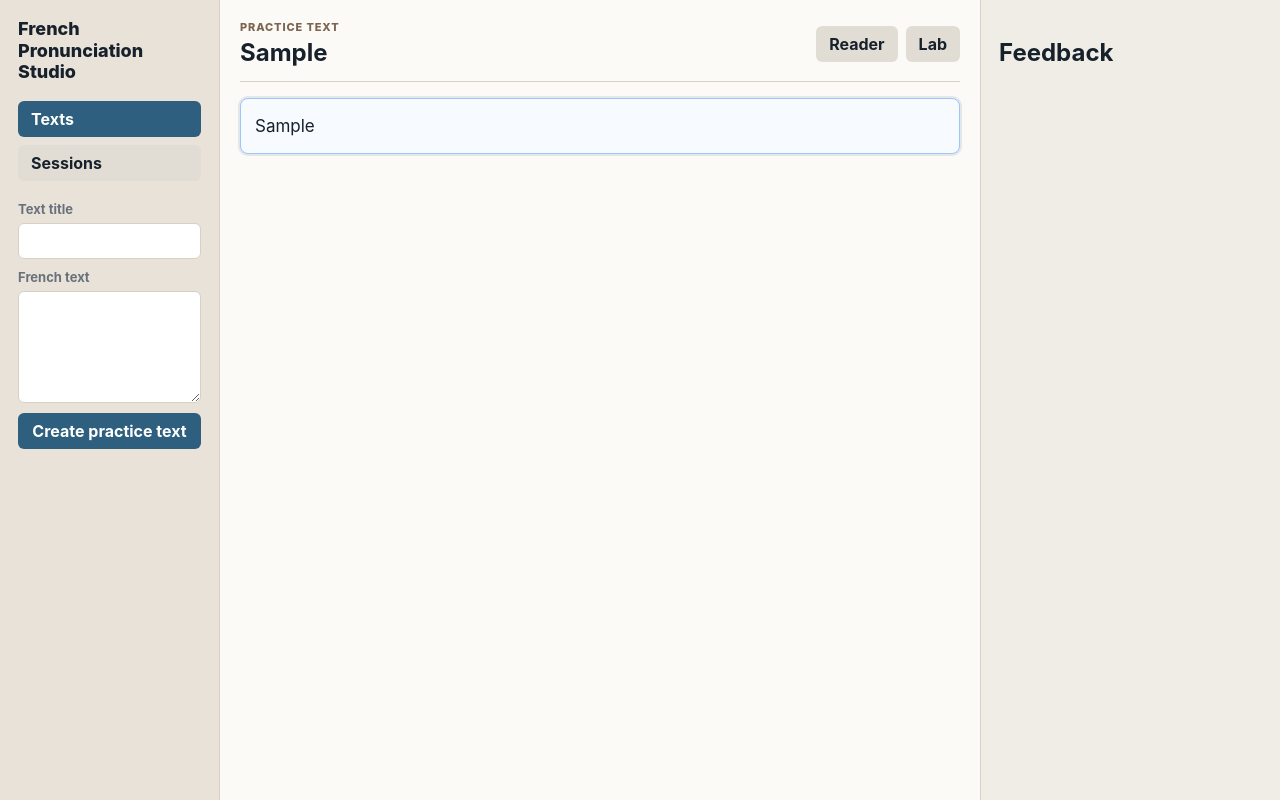
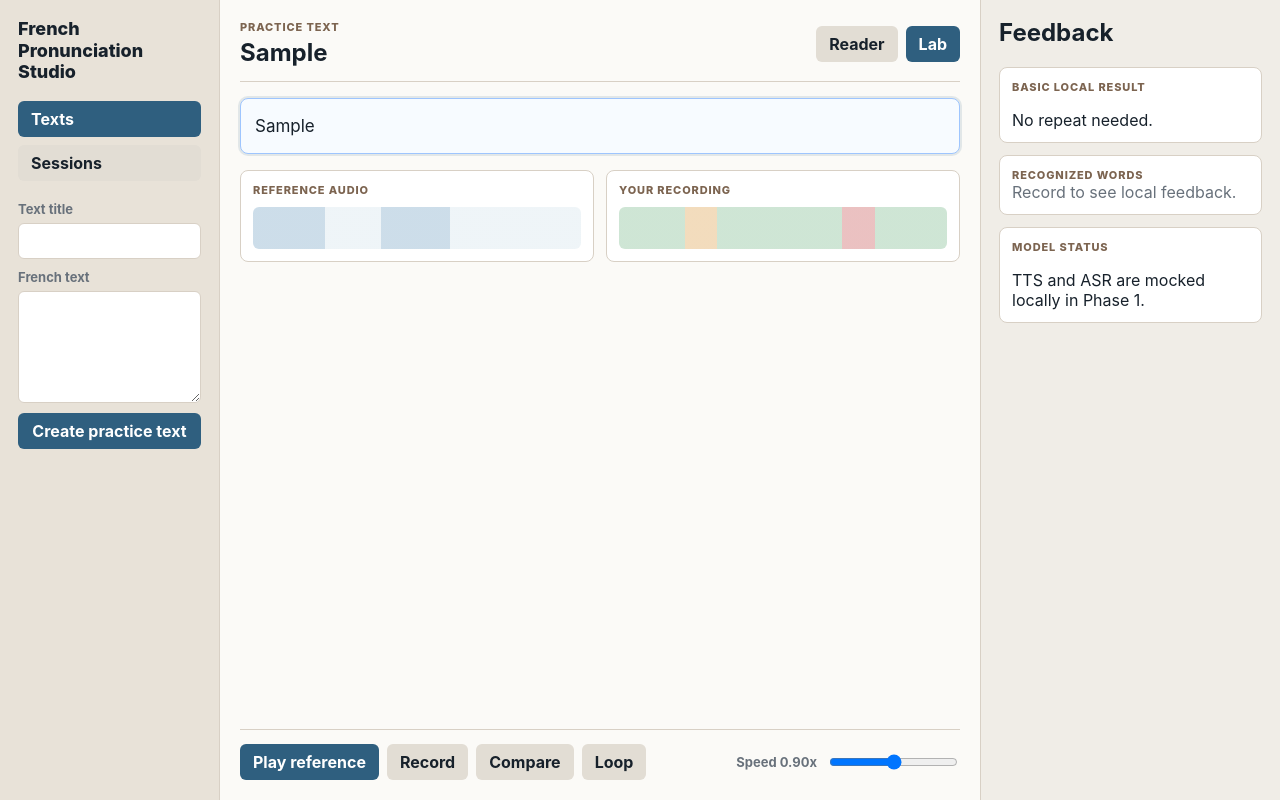
Before and after one commit to gaorunzhao/french-pronunciation-studio, a React (Vite) app: page / in a window 1280 px wide. Both pictures are taken after typing "Sample", "Sample" into the empty fields and a click on the button "Create practice text". Built offline with nearby package versions, Linux system fonts and the light colour scheme.

Commit message:
feat: add lab practice flow

```diff
--- a/src/App.tsx
+++ b/src/App.tsx
@@ -1,26 +1,96 @@
 import { useMemo, useState } from "react";
+import { FeedbackPanel } from "./components/FeedbackPanel";
 import { PracticeWorkspace } from "./components/PracticeWorkspace";
 import { TextImport } from "./components/TextImport";
 import { InMemoryRepository } from "./data/inMemoryRepository";
 import type { StudioRepository } from "./data/repository";
-import type { PracticeSentence, TextDocument } from "./domain/types";
+import type {
+  AnalysisResult,
+  PracticeSentence,
+  TextDocument,
+  VoiceSettings,
+} from "./domain/types";
+import {
+  MockAnalyzerAdapter,
+  MockAsrAdapter,
+  MockTtsAdapter,
+} from "./modelAdapters/mockAdapters";
+
+const ttsAdapter = new MockTtsAdapter();
+const asrAdapter = new MockAsrAdapter();
+const analyzerAdapter = new MockAnalyzerAdapter();
+
+const defaultVoice: VoiceSettings = {
+  engine: "mock",
+  voiceId: "camille",
+  speed: 0.9,
+  styleStrength: 0.6,
+};
 
 interface AppProps {
   repository?: StudioRepository;
 }
 
-export default function App({ repository }: AppProps) {
-  const [defaultRepository] = useState(() => new InMemoryRepository());
-  const activeRepository = repository ?? defaultRepository;
+export default function App({ repository: providedRepository }: AppProps) {
+  const [repository] = useState<StudioRepository>(
+    () => providedRepository ?? new InMemoryRepository(),
+  );
   const [texts, setTexts] = useState<TextDocument[]>([]);
   const [sentences, setSentences] = useState<PracticeSentence[]>([]);
   const [selectedTextId, setSelectedTextId] = useState<string>();
   const [selectedSentenceId, setSelectedSentenceId] = useState<string>();
+  const [hasReference, setHasReference] = useState(false);
+  const [hasRecording, setHasRecording] = useState(false);
+  const [referenceDurationMs, setReferenceDurationMs] = useState(0);
+  const [recordingDurationMs, setRecordingDurationMs] = useState(0);
+  const [analysis, setAnalysis] = useState<AnalysisResult>();
+  const [speed, setSpeed] = useState(0.9);
 
   const selectedText = useMemo(
     () => texts.find((text) => text.id === selectedTextId),
     [selectedTextId, texts],
   );
+  const selectedSentence = useMemo(
+    () => sentences.find((sentence) => sentence.id === selectedSentenceId),
+    [selectedSentenceId, sentences],
+  );
+
+  async function playReference() {
+    if (!selectedSentence) return;
+
+    const generated = await ttsAdapter.generate({
+      sentenceId: selectedSentence.id,
+      text: selectedSentence.text,
+      voice: { ...defaultVoice, speed },
+    });
+    setHasReference(true);
+    setReferenceDurationMs(generated.durationMs);
+  }
+
+  async function record() {
+    if (!selectedSentence) return;
+
+    setHasRecording(true);
+    setRecordingDurationMs(
+      Math.max(900, selectedSentence.text.split(/\s+/).length * 480),
+    );
+  }
+
+  async function compare() {
+    if (!selectedSentence) return;
+
+    const transcription = await asrAdapter.transcribe({
+      recordingPath: "mock://recording/bonjour.wav",
+      fallbackText: selectedSentence.text,
+    });
+    const result = await analyzerAdapter.analyze({
+      expectedText: selectedSentence.text,
+      recognizedText: transcription.text,
+      referenceDurationMs: referenceDurationMs || 1000,
+      recordingDurationMs: recordingDurationMs || transcription.durationMs,
+    });
+    setAnalysis(result);
+  }
 
   return (
     <main className="app-shell">
@@ -40,11 +110,16 @@ export default function App({ repository }: AppProps) {
         </nav>
         <TextImport
           onCreate={async (input) => {
-            const created = await activeRepository.createText(input);
-            setTexts(await activeRepository.listTexts());
+            const created = await repository.createText(input);
+            setTexts(await repository.listTexts());
             setSentences(created.sentences);
             setSelectedTextId(created.text.id);
             setSelectedSentenceId(created.sentences[0]?.id);
+            setHasReference(false);
+            setHasRecording(false);
+            setReferenceDurationMs(0);
+            setRecordingDurationMs(0);
+            setAnalysis(undefined);
           }}
         />
       </aside>
@@ -53,12 +128,20 @@ export default function App({ repository }: AppProps) {
           text={selectedText}
           sentences={sentences}
           selectedSentenceId={selectedSentenceId}
+          hasReference={hasReference}
+          hasRecording={hasRecording}
+          speed={speed}
+          onSpeedChange={setSpeed}
           onSelectSentence={setSelectedSentenceId}
+          onPlayReference={playReference}
+          onRecord={record}
+          onCompare={compare}
         />
       </section>
-      <aside className="feedback-panel" aria-label="Feedback">
-        <h2>Feedback</h2>
-      </aside>
+      <FeedbackPanel
+        analysis={analysis}
+        modelStatus="TTS and ASR are mocked locally in Phase 1."
+      />
     </main>
   );
 }
--- /dev/null
+++ b/src/components/FeedbackPanel.tsx
@@ -0,0 +1,35 @@
+import type { AnalysisResult } from "../domain/types";
+
+interface FeedbackPanelProps {
+  analysis?: AnalysisResult;
+  modelStatus: string;
+}
+
+export function FeedbackPanel({ analysis, modelStatus }: FeedbackPanelProps) {
+  return (
+    <aside className="feedback-panel" aria-label="Feedback">
+      <h2>Feedback</h2>
+      <section className="feedback-card">
+        <p className="eyebrow">Basic Local Result</p>
+        <p>{analysis?.needsRepeat ? "Repeat this sentence." : "No repeat needed."}</p>
+      </section>
+      <section className="feedback-card">
+        <p className="eyebrow">Recognized Words</p>
+        <div className="word-row">
+          {analysis?.words.map((word, index) => (
+            <span
+              className={`word-token ${word.status}`}
+              key={`${word.expected}-${index}`}
+            >
+              {word.expected}
+            </span>
+          )) ?? <span className="muted">Record to see local feedback.</span>}
+        </div>
+      </section>
+      <section className="feedback-card">
+        <p className="eyebrow">Model Status</p>
+        <p>{modelStatus}</p>
+      </section>
+    </aside>
+  );
+}
--- a/src/components/PracticeWorkspace.tsx
+++ b/src/components/PracticeWorkspace.tsx
@@ -1,17 +1,33 @@
 import type { PracticeSentence, TextDocument } from "../domain/types";
+import { TransportBar } from "./TransportBar";
+import { WaveformPair } from "./WaveformPair";
 
 interface PracticeWorkspaceProps {
   text?: TextDocument;
   sentences: PracticeSentence[];
   selectedSentenceId?: string;
+  hasReference: boolean;
+  hasRecording: boolean;
+  speed: number;
+  onSpeedChange(speed: number): void;
   onSelectSentence(sentenceId: string): void;
+  onPlayReference(): void;
+  onRecord(): void;
+  onCompare(): void;
 }
 
 export function PracticeWorkspace({
   text,
   sentences,
   selectedSentenceId,
+  hasReference,
+  hasRecording,
+  speed,
+  onSpeedChange,
   onSelectSentence,
+  onPlayReference,
+  onRecord,
+  onCompare,
 }: PracticeWorkspaceProps) {
   if (!text) {
     return (
@@ -23,17 +39,17 @@ export function PracticeWorkspace({
   }
 
   return (
-    <section>
+    <section className="practice-layout">
       <div className="workspace-header">
         <div>
           <p className="eyebrow">Practice Text</p>
           <h2>{text.title}</h2>
         </div>
         <div className="mode-toggle">
-          <button className="button secondary" type="button">
+          <button className="button secondary" type="button" aria-pressed="false">
             Reader
           </button>
-          <button className="button secondary" type="button">
+          <button className="button primary" type="button" aria-pressed="true">
             Lab
           </button>
         </div>
@@ -55,6 +71,14 @@ export function PracticeWorkspace({
           </button>
         ))}
       </div>
+      <WaveformPair hasReference={hasReference} hasRecording={hasRecording} />
+      <TransportBar
+        speed={speed}
+        onSpeedChange={onSpeedChange}
+        onPlayReference={onPlayReference}
+        onRecord={onRecord}
+        onCompare={onCompare}
+      />
     </section>
   );
 }
--- /dev/null
+++ b/src/components/TransportBar.tsx
@@ -0,0 +1,43 @@
+interface TransportBarProps {
+  speed: number;
+  onSpeedChange(speed: number): void;
+  onPlayReference(): void;
+  onRecord(): void;
+  onCompare(): void;
+}
+
+export function TransportBar({
+  speed,
+  onSpeedChange,
+  onPlayReference,
+  onRecord,
+  onCompare,
+}: TransportBarProps) {
+  return (
+    <div className="transport-bar">
+      <button className="button primary" type="button" onClick={onPlayReference}>
+        Play reference
+      </button>
+      <button className="button secondary" type="button" onClick={onRecord}>
+        Record
+      </button>
+      <button className="button secondary" type="button" onClick={onCompare}>
+        Compare
+      </button>
+      <button className="button secondary" type="button">
+        Loop
+      </button>
+      <label className="speed-control">
+        <span>Speed {speed.toFixed(2)}x</span>
+        <input
+          min="0.65"
+          max="1.15"
+          step="0.05"
+          type="range"
+          value={speed}
+          onChange={(event) => onSpeedChange(Number(event.target.value))}
+        />
+      </label>
+    </div>
+  );
+}
--- /dev/null
+++ b/src/components/WaveformPair.tsx
@@ -0,0 +1,23 @@
+interface WaveformPairProps {
+  hasReference: boolean;
+  hasRecording: boolean;
+}
+
+export function WaveformPair({ hasReference, hasRecording }: WaveformPairProps) {
+  return (
+    <div className="waveform-grid">
+      <div className="waveform-card">
+        <p className="eyebrow">Reference Audio</p>
+        <div
+          className={hasReference ? "waveform reference active" : "waveform reference"}
+        />
+      </div>
+      <div className="waveform-card">
+        <p className="eyebrow">Your Recording</p>
+        <div
+          className={hasRecording ? "waveform recording active" : "waveform recording"}
+        />
+      </div>
+    </div>
+  );
+}
--- a/src/styles/app.css
+++ b/src/styles/app.css
@@ -191,3 +191,110 @@ button {
   min-height: 55vh;
   color: var(--color-muted);
 }
+
+.practice-layout {
+  min-height: calc(100vh - 40px);
+  display: flex;
+  flex-direction: column;
+}
+
+.waveform-grid {
+  display: grid;
+  grid-template-columns: 1fr 1fr;
+  gap: 12px;
+  margin-top: 16px;
+}
+
+.waveform-card,
+.feedback-card {
+  border: 1px solid var(--color-border);
+  border-radius: var(--radius-md);
+  background: var(--color-surface);
+  padding: 12px;
+}
+
+.waveform {
+  height: 42px;
+  border-radius: var(--radius-sm);
+  margin-top: 10px;
+  opacity: 0.45;
+}
+
+.waveform.active {
+  opacity: 1;
+}
+
+.waveform.reference {
+  background: linear-gradient(
+    90deg,
+    #8fb4cf 0 22%,
+    #dbe8ef 22% 39%,
+    #8fb4cf 39% 60%,
+    #dbe8ef 60%
+  );
+}
+
+.waveform.recording {
+  background: linear-gradient(
+    90deg,
+    #93c6a1 0 20%,
+    #e3b16c 20% 30%,
+    #93c6a1 30% 68%,
+    #d27676 68% 78%,
+    #93c6a1 78%
+  );
+}
+
+.transport-bar {
+  display: flex;
+  align-items: center;
+  gap: 8px;
+  flex-wrap: wrap;
+  margin-top: auto;
+  border-top: 1px solid var(--color-border);
+  padding-top: 14px;
+}
+
+.speed-control {
+  margin-left: auto;
+  display: flex;
+  align-items: center;
+  gap: 10px;
+  color: var(--color-muted);
+  font-size: 13px;
+  font-weight: 650;
+}
+
+.feedback-panel h2 {
+  margin-top: 0;
+}
+
+.feedback-card {
+  margin-bottom: 12px;
+}
+
+.feedback-card p {
+  margin-bottom: 0;
+}
+
+.word-row {
+  display: flex;
+  flex-wrap: wrap;
+  gap: 6px;
+}
+
+.word-token {
+  border-radius: 5px;
+  padding: 4px 6px;
+  background: var(--color-green-soft);
+}
+
+.word-token.missing,
+.word-token.substituted,
+.word-token.unclear {
+  background: var(--color-amber-soft);
+}
+
+.muted {
+  color: var(--color-muted);
+}
```
Also changed, not shown: 1 other file (tests, documents, lock files or other folders).
